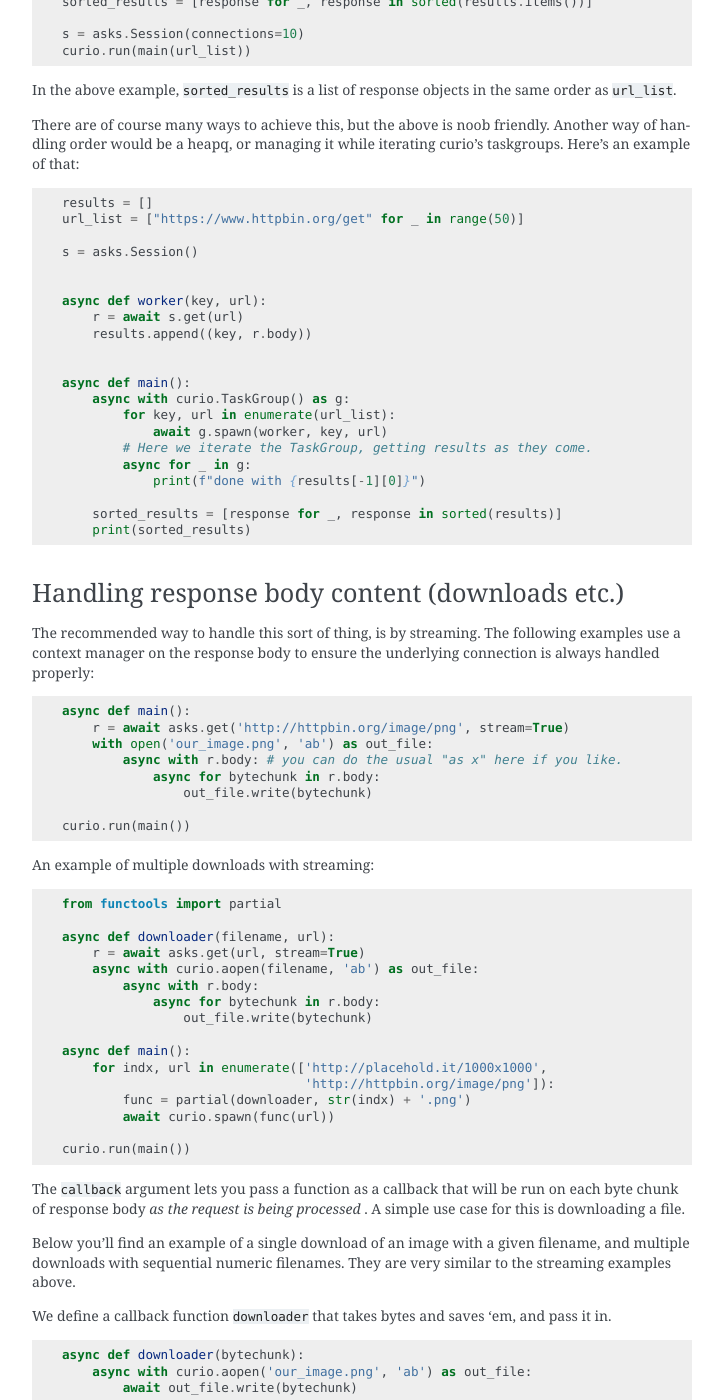
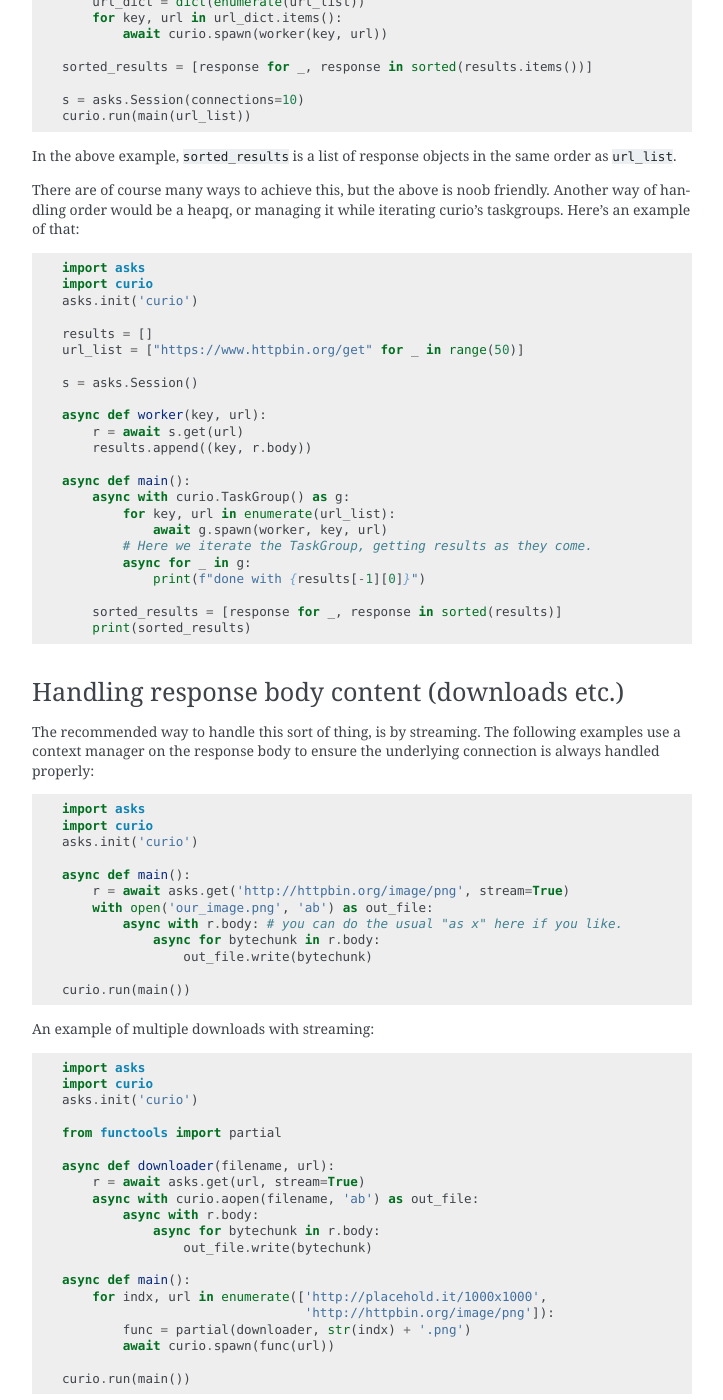
Before and after one commit to theelous3/asks, a Sphinx documentation site: the page built from docs/source/idioms.rst, in a window 1280 px wide and 1400 px high, scrolled down 1237 px. Shown: the whole window, without its empty margins (388-1111 px from the left). Built offline with Sphinx 7.4.7, drawn with Linux system fonts in a browser that asks for light colours; some of the changed text lies outside the part shown.

Commit message:
complete examples, fixed typo in title, fixed indentation and small bugs in examples

```diff
--- a/docs/source/idioms.rst
+++ b/docs/source/idioms.rst
@@ -11,15 +11,15 @@
 
     import asks
     import curio
+    asks.init('curio')
 
     async def worker(sema, url):
         async with sema:
             r = await asks.get(url)
             print('got ', url)
 
-
     async def main(url_list):
-        sema = curio.BoundedSemaphore(value=2) # Set sofa size.
+        sema = curio.BoundedSemaphore(value=2)  # Set sofa size.
         for url in url_list:
             await curio.spawn(worker(sema, url))
 
@@ -37,12 +37,17 @@
 * After three seconds, 'delay/2' finishes.
 * After five seconds, 'delay/5' finishes.
 
+
 Maintaining Order
 _________________
 
 Due to the nature of async, if you feed a list of urls to asks in some fashion, and store the responses in a list, there is no gaurantee the responses will be in the same order as the list of urls.
 
 A handy way of dealing with this on an example ``url_list`` is to pass the enumerated list as a dict ``dict(enumerate(url_list))`` and then create a sorted list from a response dict. This sounds more confusing in writing than it is in code. Take a look: ::
+
+    import asks
+    import curio
+    asks.init('curio')
 
     results = {}
 
@@ -66,16 +71,18 @@
 
 There are of course many ways to achieve this, but the above is noob friendly. Another way of handling order would be a heapq, or managing it while iterating curio's taskgroups. Here's an example of that: ::
 
+    import asks
+    import curio
+    asks.init('curio')
+
     results = []
     url_list = ["https://www.httpbin.org/get" for _ in range(50)]
 
     s = asks.Session()
 
-
     async def worker(key, url):
         r = await s.get(url)
         results.append((key, r.body))
-
 
     async def main():
         async with curio.TaskGroup() as g:
@@ -94,6 +101,10 @@
 
 The recommended way to handle this sort of thing, is by streaming. The following examples use a context manager on the response body to ensure the underlying connection is always handled properly: ::
 
+    import asks
+    import curio
+    asks.init('curio')
+
     async def main():
         r = await asks.get('http://httpbin.org/image/png', stream=True)
         with open('our_image.png', 'ab') as out_file:
@@ -104,6 +115,10 @@
     curio.run(main())
 
 An example of multiple downloads with streaming: ::
+
+    import asks
+    import curio
+    asks.init('curio')
 
     from functools import partial
 
@@ -129,6 +144,10 @@
 
 We define a callback function ``downloader`` that takes bytes and saves 'em, and pass it in. ::
 
+    import asks
+    import curio
+    asks.init('curio')
+
     async def downloader(bytechunk):
         async with curio.aopen('our_image.png', 'ab') as out_file:
             await out_file.write(bytechunk)
@@ -139,6 +158,10 @@
     curio.run(main())
 
 What about downloading a whole bunch of images, and naming them sequentially? ::
+
+    import asks
+    import curio
+    asks.init('curio')
 
     from functools import partial
 
@@ -160,6 +183,10 @@
 
 Simply refrence the ``Cookie`` 's ``.name`` and ``.value`` attributes as you pass them in to the ``cookies`` argument. ::
 
+    import asks
+    import curio
+    asks.init('curio')
+
     a_cookie = previous_response_object.cookies[0]
 
     async def example():
--- a/docs/source/index.rst
+++ b/docs/source/index.rst
@@ -32,7 +32,7 @@
 Installation:
 _____________
 
-asks requires `Python 3.6 <www.python.org>`_ .
+asks requires `Python 3.5.2 <https://www.python.org>`_ or newer.
 
 The easiest way to install asks is to pip it::
 
```
Also changed, not shown: docs/source/a-look-at-sessions.rst (+13 -8 lines), docs/source/overview-of-funcs-and-args.rst (+7 -2 lines), docs/source/the-response-object.rst (+10 -10 lines).
